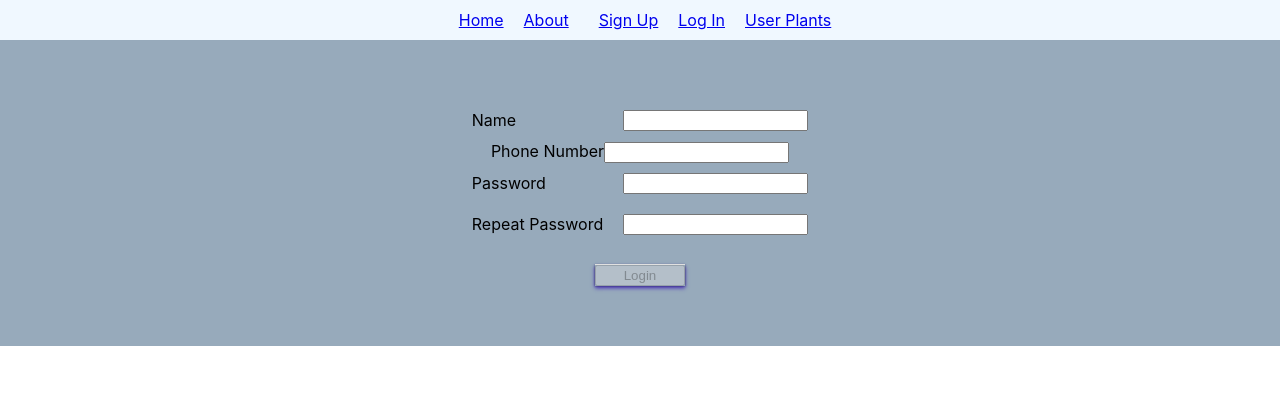
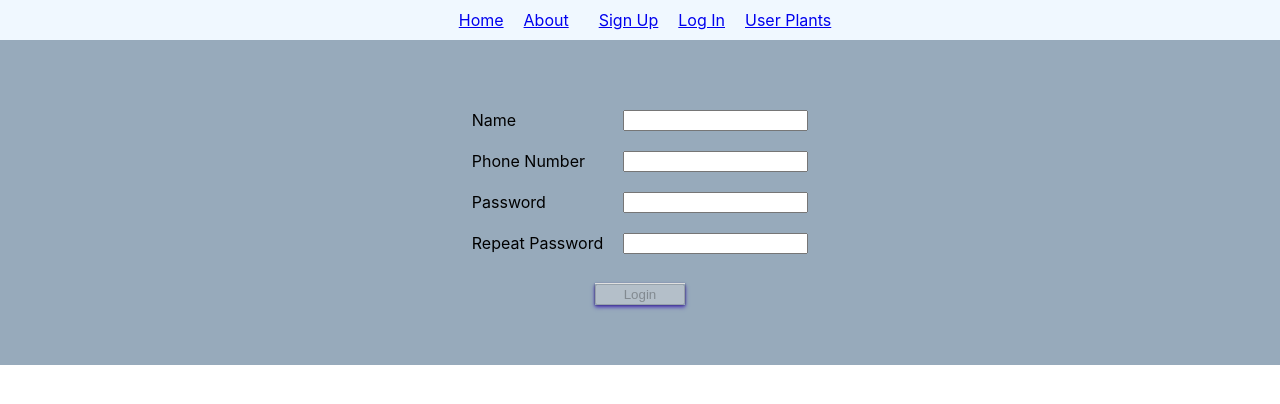
Before and after one commit to Water-My-Plants-3-PT/Front-End, a React (Create React App) app in the folder plant-parenthood/: page /sign-up in a window 1280 px wide. Shown: the top 404 px of the page. Built offline with nearby package versions, Linux system fonts and the light colour scheme.

Commit message:
fixed styling issues

```diff
--- a/plant-parenthood/src/components/logIn.js
+++ b/plant-parenthood/src/components/logIn.js
@@ -36,9 +36,10 @@ export default function LogIn() {
           onChange={e => setEmail(e.target.value)}
           />
         </FormGroup> */}
-        <FormGroup controlId="username" basSize="large">
-          <FormLabel>Username</FormLabel>
+        <FormGroup className="container" controlId="username" basSize="large">
+          <FormLabel className="title">Username</FormLabel>
           <FormControl
+          className="block"
           autoFocustype="email"
           value={username}
           onChange={e => setUsername(e.target.value)}
--- a/plant-parenthood/src/components/signUp.js
+++ b/plant-parenthood/src/components/signUp.js
@@ -58,9 +58,10 @@ export default function SignUp() {
           onChange={e => setEmail(e.target.value)}
           />
         </FormGroup> */}
-        <FormGroup controlId="phoneNumber" basSize="large">
-          <FormLabel>Phone Number</FormLabel>
+        <FormGroup className="container" controlId="phoneNumber" basSize="large">
+          <FormLabel className="title">Phone Number</FormLabel>
           <FormControl
+          className="block"
           autoFocustype="phoneNumber"
 
           onChange={e => setPhoneNumber(e.target.value)}
```
